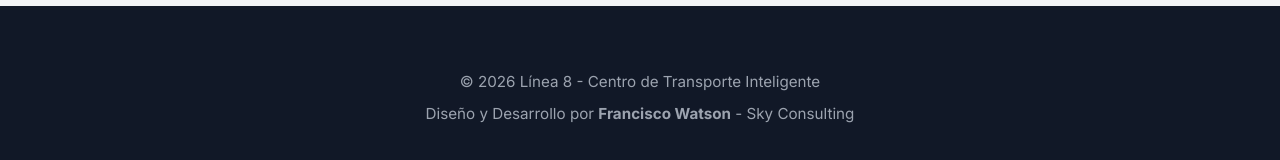
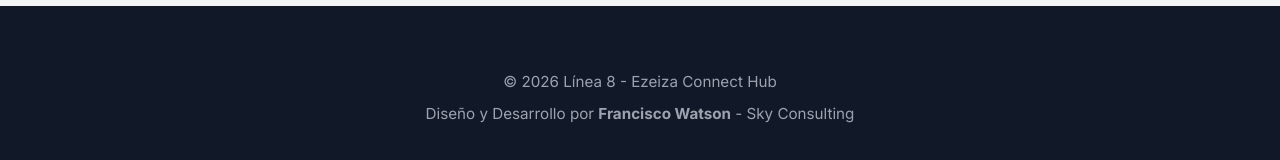
Before and after one commit to FranciscoWatson/Linea-8-Transporte-Desarrollo-Web, a plain HTML site: page accesibilidad.html in a window 1280 px wide. Shown: the part 1787-1947 px from the top of the page. Drawn offline with Linux system fonts and the light colour scheme.

Commit message:
Ajustar footer

```diff
--- a/accesibilidad.html
+++ b/accesibilidad.html
@@ -86,7 +86,7 @@
 
     <footer>
         <div class="footer-content">
-            <p>&copy; 2026 Línea 8 - Centro de Transporte Inteligente</p>
+            <p>&copy; 2026 Línea 8 - Ezeiza Connect Hub</p>
             <p>Diseño y Desarrollo por <strong>Francisco Watson</strong> - Sky Consulting</p>
         </div>
     </footer>
```
Also changed, not shown: horarios.html (+1 -1 lines), index.html (+1 -1 lines), mapa.html (+1 -1 lines), paradas.html (+1 -1 lines).
